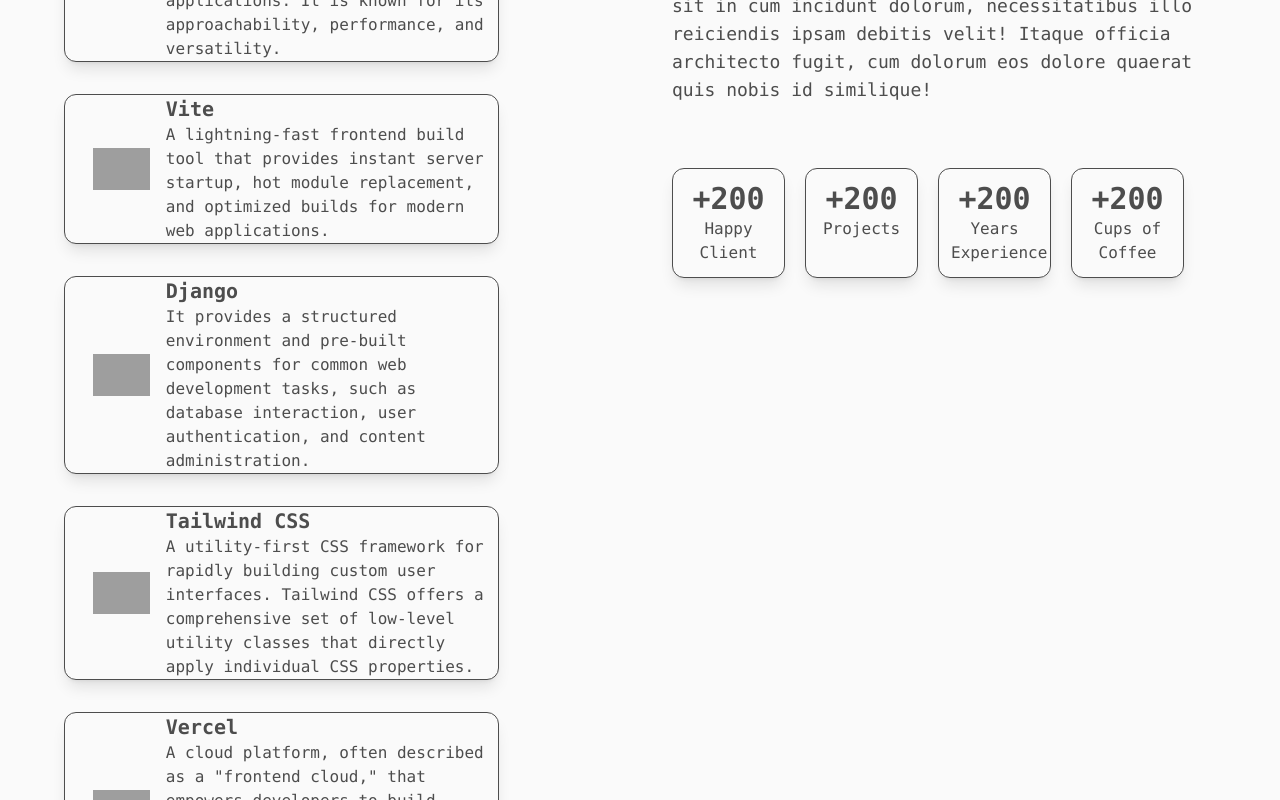
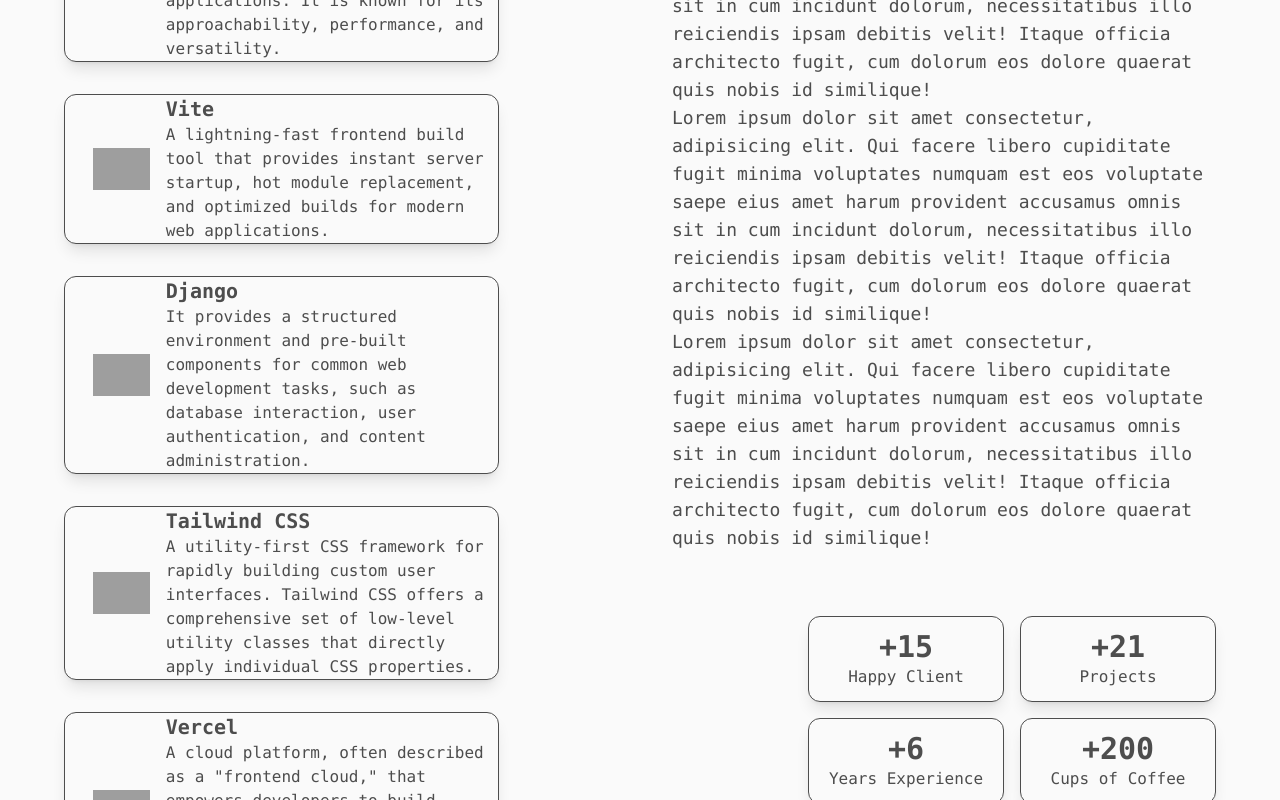
Before and after one commit to osizwr/my-portfolio, a Vue app: page / in a window 1280 px wide. Shown: the part 940-1740 px from the top of the page. Built offline with nearby package versions, Linux system fonts and the light colour scheme; grey boxes are pictures that could not be loaded.

Commit message:
changes on text

```diff
--- a/src/components/AboutSection.vue
+++ b/src/components/AboutSection.vue
@@ -1,5 +1,5 @@
 <template>
-    <section class="text-[#4d4d4d] mt-18" id="about">
+    <section class="font-mono text-[#4d4d4d] mt-18" id="about">
         <div class="md:grid md:grid-cols-2 gap-8 items-center py-8 px-4 xl:gap-16 sm:py-16 xl:px-16 z-1">
             <div data-aos="flip-right">
                 <h2 class="font-mono text-4xl font-bold text-[#4d4d4d] mb-8 text-left">Tech Stack</h2>
@@ -23,18 +23,22 @@
             </div>
             <div class="mt-4 md:mt-0 text-left flex flex-col z-10 h-full" data-aos="flip-right">
                 <h2 class="font-mono text-4xl font-bold text-[#4d4d4d] md:text-center mb-4 text-left">About Me</h2>
-                <p class="font-mono text-base lg:text-lg mt-8 py-8">Lorem ipsum dolor sit amet consectetur, adipisicing elit. Qui facere libero cupiditate fugit minima voluptates numquam est eos voluptate saepe eius amet harum provident accusamus omnis sit in cum incidunt dolorum, necessitatibus illo reiciendis ipsam debitis velit! Itaque officia architecto fugit, cum dolorum eos dolore quaerat quis nobis id similique!</p>
-                <div class="grid grid-cols-4 gap-5 max-w-lg pt-8">
+                <p class="font-mono text-base lg:text-lg mt-8 py-8">
+                    Lorem ipsum dolor sit amet consectetur, adipisicing elit. Qui facere libero cupiditate fugit minima voluptates numquam est eos voluptate saepe eius amet harum provident accusamus omnis sit in cum incidunt dolorum, necessitatibus illo reiciendis ipsam debitis velit! Itaque officia architecto fugit, cum dolorum eos dolore quaerat quis nobis id similique!<br/>
+                    Lorem ipsum dolor sit amet consectetur, adipisicing elit. Qui facere libero cupiditate fugit minima voluptates numquam est eos voluptate saepe eius amet harum provident accusamus omnis sit in cum incidunt dolorum, necessitatibus illo reiciendis ipsam debitis velit! Itaque officia architecto fugit, cum dolorum eos dolore quaerat quis nobis id similique!<br/>
+                    Lorem ipsum dolor sit amet consectetur, adipisicing elit. Qui facere libero cupiditate fugit minima voluptates numquam est eos voluptate saepe eius amet harum provident accusamus omnis sit in cum incidunt dolorum, necessitatibus illo reiciendis ipsam debitis velit! Itaque officia architecto fugit, cum dolorum eos dolore quaerat quis nobis id similique!
+                </p>
+                <div class="lg:ml-[25%] grid grid-cols-2 gap-4 max-w-lg pt-8">
                     <div class="text-center rounded-xl bg-[#fafafa] shadow-lg border border-[#4d4d4d] p-3">
-                        <h3 class="font-mono text-[#4d4d4d] font-bold text-xl sm:text-2xl lg:text-3xl">+200</h3>
+                        <h3 class="font-mono text-[#4d4d4d] font-bold text-xl sm:text-2xl lg:text-3xl">+15</h3>
                         <p class="font-mono text-sm sm:text-base text-[#4d4d4d]">Happy Client</p>
                     </div>
                     <div class="text-center rounded-xl bg-[#fafafa] shadow-lg border border-[#4d4d4d] p-3">
-                        <h3 class="font-mono text-[#4d4d4d] font-bold text-xl sm:text-2xl lg:text-3xl">+200</h3>
+                        <h3 class="font-mono text-[#4d4d4d] font-bold text-xl sm:text-2xl lg:text-3xl">+21</h3>
                         <p class="font-mono text-sm sm:text-base text-[#4d4d4d]">Projects</p>
                     </div>
                     <div class="text-center rounded-xl bg-[#fafafa] shadow-lg border border-[#4d4d4d] p-3">
-                        <h3 class="font-mono text-[#4d4d4d] font-bold text-xl sm:text-2xl lg:text-3xl">+200</h3>
+                        <h3 class="font-mono text-[#4d4d4d] font-bold text-xl sm:text-2xl lg:text-3xl">+6</h3>
                         <p class="font-mono text-sm sm:text-base text-[#4d4d4d]">Years Experience</p>
                     </div>
                     <div class="text-center rounded-xl bg-[#fafafa] shadow-lg border border-[#4d4d4d] p-3">
```
